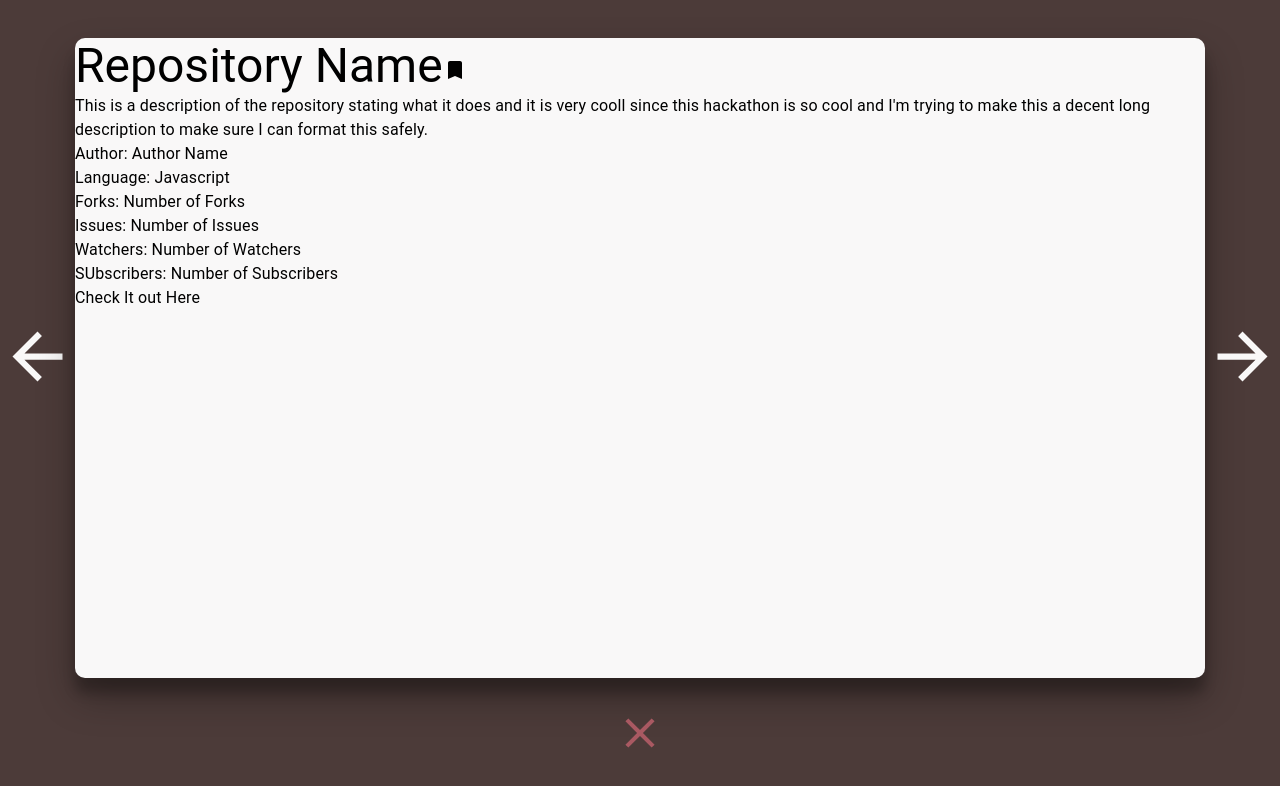
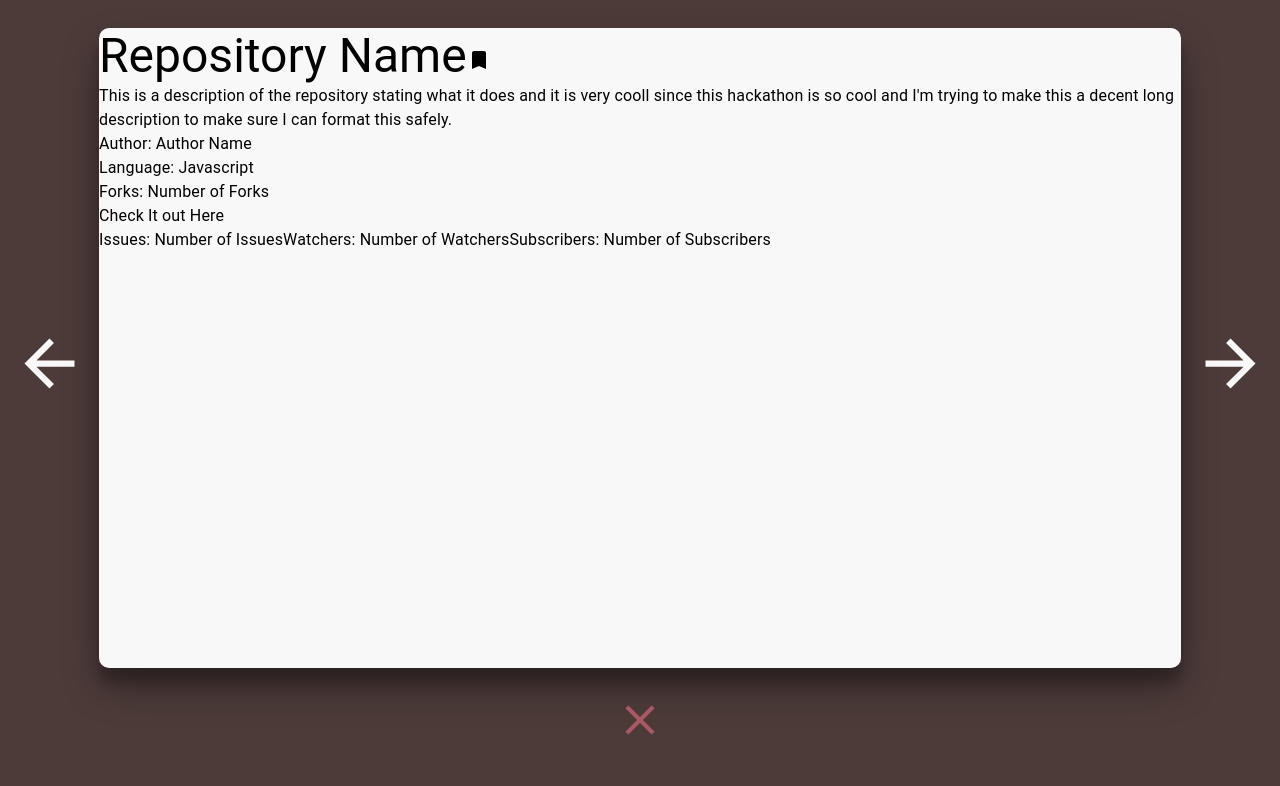
Before and after one commit to HackathonRepos/OpenInder, a React (Create React App) app: page /authenticated/find in a window 1280 px wide. Shown: the top 786 px of the page. Built offline with nearby package versions, Linux system fonts and the light colour scheme; no server answers.

Commit message:
Added fade on click to card component on animation

```diff
--- a/src/screens/Find.jsx
+++ b/src/screens/Find.jsx
@@ -1,4 +1,4 @@
-import React from "react";
+import React, { useState } from "react";
 
 import Typography from "@material-ui/core/Typography";
 import { makeStyles } from "@material-ui/core/styles";
@@ -7,16 +7,22 @@ import ArrowBackIcon from "@material-ui/icons/ArrowBack";
 import ArrowForwardIcon from "@material-ui/icons/ArrowForward";
 import BookmarkIcon from "@material-ui/icons/Bookmark";
 import ClearIcon from "@material-ui/icons/Clear";
+import IconButton from "@material-ui/core/IconButton";
+import Fade from "react-reveal/Fade";
+
+import firebase from "firebase";
 
 function Find() {
   const classes = useStyles();
+  const [increment, setIncrement] = useState(0);
   return (
     <div className={classes.screen}>
       <div className={classes.mainContent}>
         <div className={classes.swipe}>
-          <div>
+          <IconButton onClick={() => setIncrement(increment + 1)}>
             <ArrowBackIcon className={classes.previous} />
-          </div>
+          </IconButton>
+          <Fade spy={increment}>
             <div className={classes.repoCard}>
               <div className={classes.repoCardHeader}>
                 <Typography variant="h3" style={{ display: "inline-flex" }}>
@@ -26,25 +32,28 @@ function Find() {
               </div>
               <Typography>
                 This is a description of the repository stating what it does and
-              it is very cooll since this hackathon is so cool and I'm trying to
-              make this a decent long description to make sure I can format this
-              safely.
+                it is very cooll since this hackathon is so cool and I'm trying
+                to make this a decent long description to make sure I can format
+                this safely.
               </Typography>
               <Typography>Author: Author Name</Typography>
               <Typography>Language: Javascript</Typography>
               <Typography>Forks: Number of Forks</Typography>
+              <Typography>Check It out Here</Typography>
+              <div className={classes.bottomFacts}>
                 <Typography>Issues: Number of Issues</Typography>
                 <Typography>Watchers: Number of Watchers</Typography>
-            <Typography>SUbscribers: Number of Subscribers</Typography>
-            <Typography>Check It out Here</Typography>
-          </div>
-          <div>
-            <ArrowForwardIcon className={classes.next} />
+                <Typography>Subscribers: Number of Subscribers</Typography>
               </div>
             </div>
-        <div>
+          </Fade>
+          <IconButton onClick={() => setIncrement(increment + 1)}>
+            <ArrowForwardIcon className={classes.next} />
+          </IconButton>
+        </div>
+        <IconButton onClick={() => setIncrement(increment + 1)}>
           <ClearIcon className={classes.block} />
-        </div>
+        </IconButton>
       </div>
     </div>
   );
@@ -79,13 +88,15 @@ const useStyles = makeStyles((theme) => ({
     boxShadow: "0 19px 38px rgba(0,0,0,0.30), 0 15px 12px rgba(0,0,0,0.22)",
     display: "flex",
     flexDirection: "column",
+    marginBottom: "30px",
   },
   next: {
     color: "#F9F8F8",
     width: "75px",
     height: "75px",
   },
-  block: { color: "#a95962", width: "50px", height: "50px", marginTop: "30px" },
+  block: { color: "#a95962", width: "50px", height: "50px" },
+  bottomFacts: { display: "flex" },
 }));
 
 export default Find;
```
Lines whose indentation alone changed are shown as unchanged.
